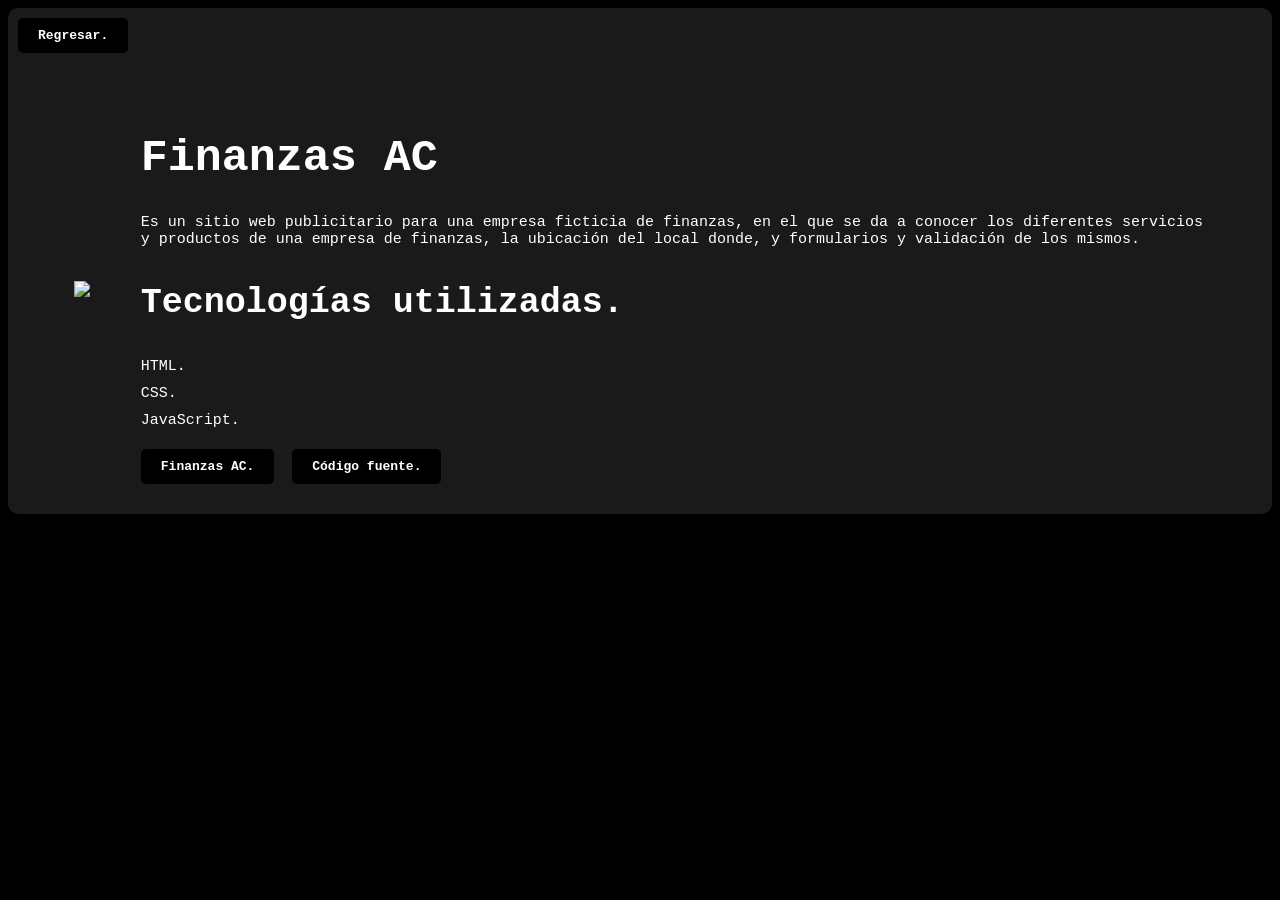
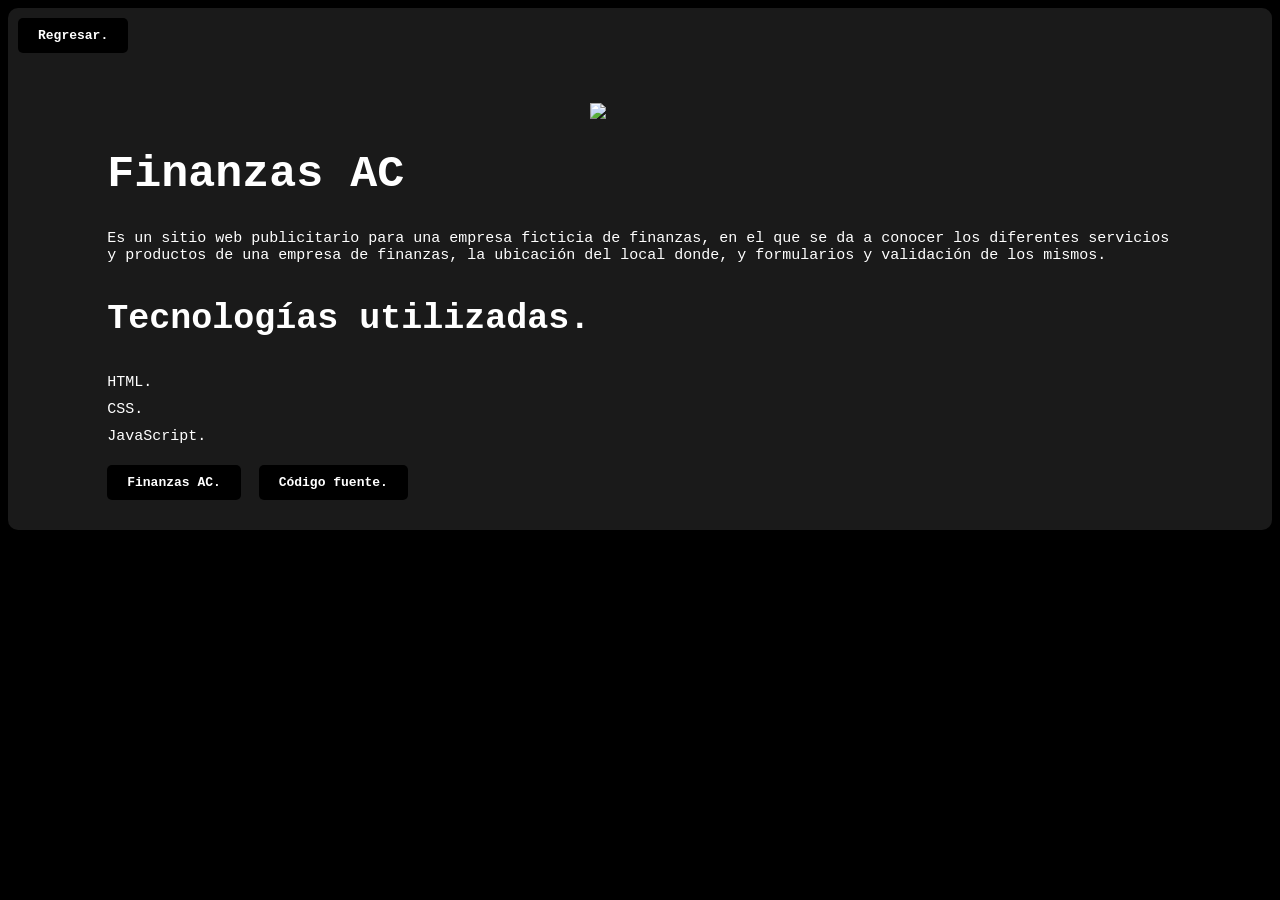

feat: Se agregaron nuevos proyectos a la lista del portafolio.

--- a/CSS/StyleProyects.css
+++ b/CSS/StyleProyects.css
@@ -38,6 +38,7 @@ body{
 
 .contenedor{
 	display: flex;
+	flex-direction: column;
 	flex-wrap: wrap;
 	align-items: center;
 	justify-content: space-around;
@@ -47,7 +48,7 @@ body{
 }
 
 .contenedor img{
-	/*width: 300px;*/
+	width: 100px;
 	max-width: 100%;
 	height: auto;
 }
